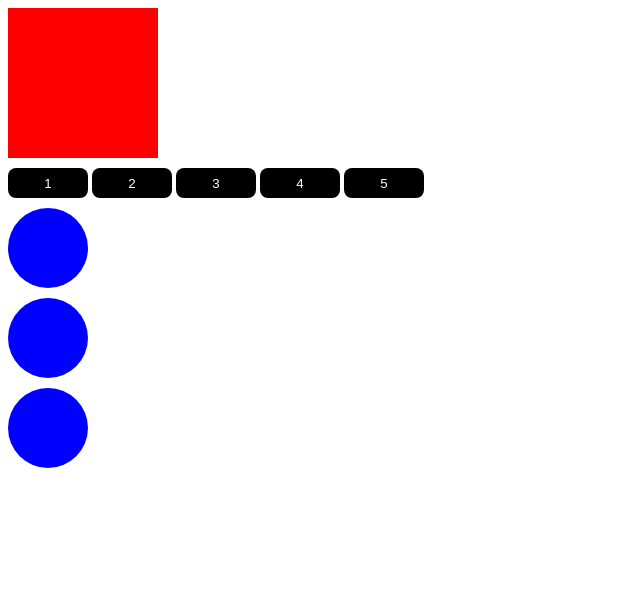
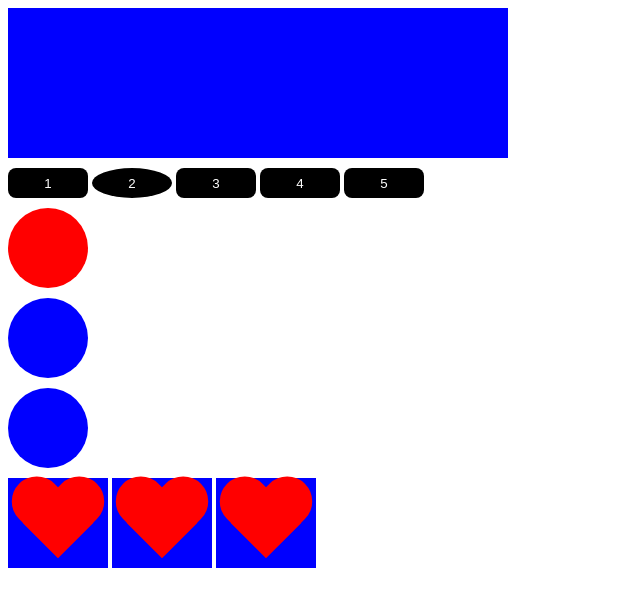
Before and after one commit to Dinara1989/js.study, a plain HTML site: page src/index.html in a window 1280 px wide. Shown: the whole page, without its empty margins (0-640 px from the left). Drawn offline with Linux system fonts and the light colour scheme.

Commit message:
Added some JS

```diff
--- a/src/index.html
+++ b/src/index.html
@@ -17,9 +17,15 @@
     <div class="circle"></div>
     <div class="circle"></div>
     <div class="circle"></div>
-    <div class="wrapper"></div>
 
-<header></header>
+    <div class="wrapper">
+        <div class="heart"></div>
+        <div class="heart"></div>
+        <div class="heart"></div>
+
+    </div>
+
+<!-- <header></header>
 <nav></nav>
 <section></section>
 <aside></aside>
@@ -27,7 +33,7 @@
 <address></address>
 <footer></footer>
 <wbr/>
-<time></time>
+<time></time> -->
 <script src="js/index.js"></script>
 </body>
 </html>
--- a/src/js/index.js
+++ b/src/js/index.js
@@ -1,16 +1,35 @@
 'use strict';
-//при перволм обращении обязанельно нужно писать .document
-//обращение к элементу по его id (уникальный на странице)
-const box = document.getElementById('box');
-console.log(box);
+//Действия с элементами на странице
 
-//При обращении к тегу buttons, мы получим псевдомассив со всеми кнопками (HTML collection)
-// const btns = document.getElementsByTagName('button');
-// console.log(btns);
+//В консоли будут объекты, поэтому можно будет обратиться к их свойствам
+const box = document.getElementById('box'),
+    btns = document.getElementsByTagName('button'),
+    circles = document.getElementsByClassName('circle'),
+    hearts = document.querySelectorAll('.heart'),
+    oneHeart = document.querySelector('heart');
 
-//Как обратиться к конкретной кнопке на странице? Учитывая то, что btns передаст нам псевдомассив, можно использовать свойства массива
-const btns = document.getElementsByTagName('button')[1]; //только вторая кнопка
-console.log(btns[1]);//или можно указать номер элемента в массиве так
+//Обратиться к стилям объекта box и поменять их
+//Эти стили будут важнее тех, что прописсаны в файле css
+box.style.backgroundColor = 'blue';
+box.style.width = '500px'; //тк значение передается цифрами+буквами, нужно обернуть в кавычки - это строка
+//как записать все стили одной строкой для этого элемента. Используем cssText
+// box.style.cssText = 'background-color: blue; width: 500px';
+//Если информация внутри меняется, то есть такая форма записи
+// box.style.cssText = `background-color: blue; width: ${num}px`;
+
+//меняем стиль второй кнопки
+btns[1].style.borderRadius = '100%';
+//тк мы обращаемся к псевдомассиву, обязательно нужно указывать номер элемента
+//потому что применять стили ко всему массиву нельзя
+circles[0].style.backgroundColor = 'red';
+
+//Если над несколькими элементами нужно произвессти действие
+//1
+for(let i = 0; i < hearts.length; i++) {
+    hearts[i].style.backgroundColor = 'blue';
+}
+
+
 
 
 // const personalMovieDB = {
```
